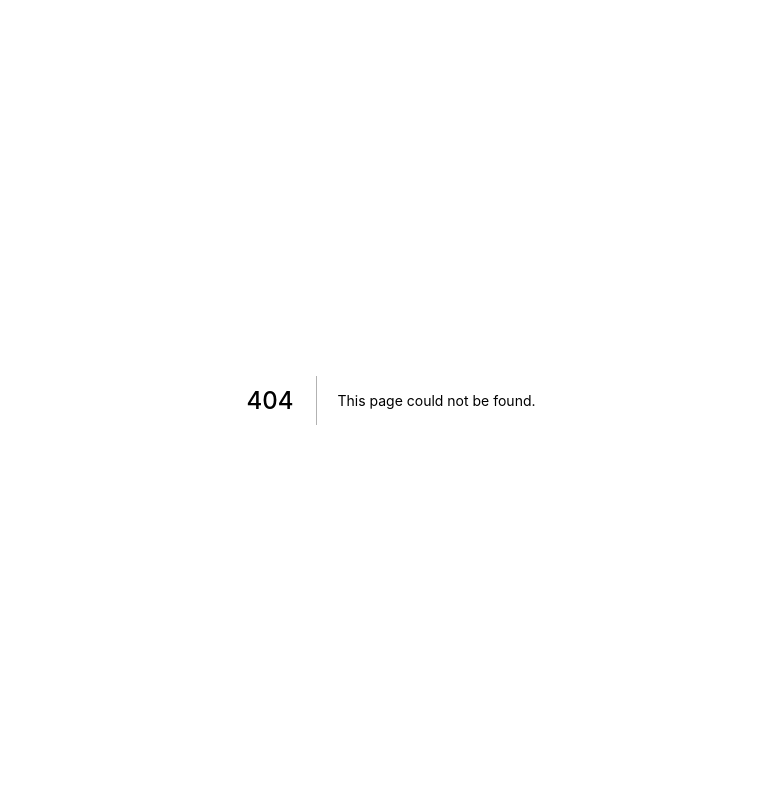
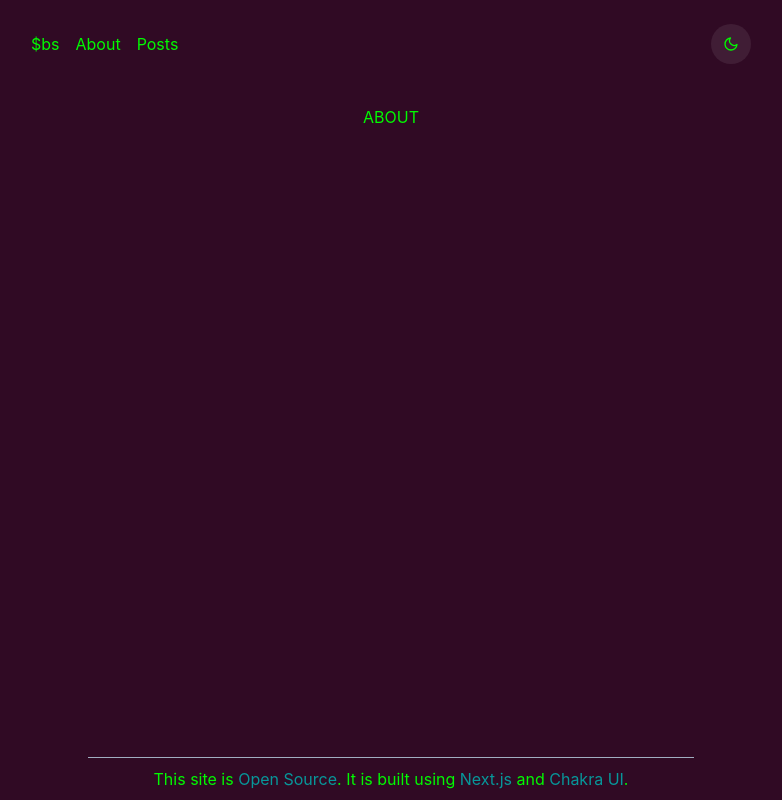
Before and after one commit to bitspittle/bitspittle.dev-deprecated, a Next.js app: page /about in a window 1280 px wide. Before the commit this address had no page. Shown: the whole page, without its empty margins (249-1031 px from the left). Built offline with nearby package versions, Linux system fonts and the light colour scheme.

Commit message:
Add stubs for ABOUT and POSTS pages

```diff
--- a/components/layouts/Layout.tsx
+++ b/components/layouts/Layout.tsx
@@ -7,7 +7,7 @@ import {Footer} from "../sections/Footer";
 
 export interface LayoutProps extends ChakraProps {
     /** The title of this page */
-    title: string,
+    title?: string,
     /** An description of this page. */
     description: string,
     /** An optional setting which, if set to false (the default), means a nav header and footer will be shown. */
@@ -26,11 +26,12 @@ const Layout: React.FunctionComponent<LayoutProps> =
          ...props
      }) => {
         const {colorMode} = useColorMode()
+        const fullTitle = title ? title + " - Bitspittle.dev" : "Bitspittle.dev"
         return (
             <>
                 <Head>
                     <link rel="icon" href="/favicon.ico"/>
-                    <title>{title}</title>
+                    <title>{fullTitle}</title>
                     <meta name="description" content={description}/>
                 </Head>
                 <Flex
@@ -38,7 +39,8 @@ const Layout: React.FunctionComponent<LayoutProps> =
                     color={getBrandColors(colorMode).fg}
                     transitionProperty="background-color, color"
                     transitionDuration="normal"
-                    justifyContent="center"
+                    flexDirection="column"
+                    alignItems="center"
                 >
                     <Flex
                         as="div"
@@ -52,6 +54,10 @@ const Layout: React.FunctionComponent<LayoutProps> =
                         <Box
                             as="main"
                             flexGrow={1}
+                            padding="1rem 0"
+                            display="flex"
+                            flexDirection="column"
+                            alignItems="center"
                             {...props}
                         >
                             {children}
--- a/components/sections/Footer.tsx
+++ b/components/sections/Footer.tsx
@@ -1,7 +1,7 @@
 import {Container, StackProps, useColorMode} from "@chakra-ui/react";
 import React from "react";
 import {getBrandColors} from "../../theme/colors";
-import {Link} from "../widgets/Link";
+import {ThemedLink as Link} from "../widgets/ThemedLink";
 
 export const Footer: React.FunctionComponent<StackProps> = ({...props}) => {
     const {colorMode} = useColorMode()
@@ -14,6 +14,8 @@ export const Footer: React.FunctionComponent<StackProps> = ({...props}) => {
                 borderTopWidth="1px"
                 borderTopStyle="solid"
                 borderTopColor={getBrandColors(colorMode).border}
+                transitionProperty="border-top-color"
+                transitionDuration="normal"
                 textAlign="center"
                 {...props}
             >
--- a/components/sections/NavHeader.tsx
+++ b/components/sections/NavHeader.tsx
@@ -1,7 +1,7 @@
 import {Flex, HStack, Spacer, StackProps} from "@chakra-ui/react";
 import {LightModeToggle} from "../widgets/LightModeToggle";
 import React from "react";
-import {NavLink} from "../widgets/NavLink";
+import {Link} from "../widgets/Link";
 
 export const NavHeader: React.FunctionComponent<StackProps> = ({...props}) => {
     return (
@@ -11,9 +11,9 @@ export const NavHeader: React.FunctionComponent<StackProps> = ({...props}) => {
             {...props}
         >
             <HStack as="nav" spacing={4}>
-                <NavLink href="/">$bs</NavLink>
-                <NavLink href="/about">About</NavLink>
-                <NavLink href="/posts">Posts</NavLink>
+                <Link href="/">$bs</Link>
+                <Link href="/about">About</Link>
+                <Link href="/posts">Posts</Link>
             </HStack>
             <Spacer/>
             <HStack as="aside">
--- a/components/widgets/Link.tsx
+++ b/components/widgets/Link.tsx
@@ -1,14 +1,24 @@
 import React from 'react'
+import NextLink from 'next/link'
 import {Link as ChakraLink, LinkProps, useColorMode} from '@chakra-ui/react'
-import {getBrandColors} from "../../theme/colors";
 
-/** Our own link which changes color based on the color mode */
-export const Link: React.FunctionComponent<LinkProps> = ({...props}) => {
-    const {colorMode} = useColorMode()
+/**
+ * Our own Link class which encapsulates both Next.js AND Chakra UI
+ * functionality.
+ *
+ * Next.js gives us client side navigation, which is much snappier, while
+ * Chakra gives us the ability to style things dynamically.
+ *
+ * See also: {@link ThemedLink}.
+ */
+export const Link: React.FunctionComponent<LinkProps> = (
+    {
+        href,
+        ...props}
+) => {
     return (
-        <ChakraLink
-            color={getBrandColors(colorMode).link}
-            {...props}
-        />
+        <NextLink href={href ?? "/"}>
+            <ChakraLink {...props} />
+        </NextLink>
     )
 }
--- /dev/null
+++ b/components/widgets/ThemedLink.tsx
@@ -0,0 +1,20 @@
+import React from 'react'
+import {LinkProps as BrandLinkProps, useColorMode, useColorModeValue} from '@chakra-ui/react'
+import {getBrandColors} from "../../theme/colors";
+import {Link} from "./Link";
+
+/**
+ * A {@link Link} that additionally sets the appropriate brand colors automatically,
+ * including support for when the color mode changes.
+ */
+export const ThemedLink: React.FunctionComponent<BrandLinkProps> = ({...props}) => {
+    const {colorMode} = useColorMode()
+    return (
+        <Link
+            transitionProperty="color"
+            transitionDuration="normal"
+            color={getBrandColors(colorMode).link}
+            {...props}
+        />
+    )
+}
--- /dev/null
+++ b/pages/about.tsx
@@ -0,0 +1,14 @@
+import Layout from "../components/layouts/Layout";
+
+export default function About() {
+    return (
+        <Layout
+            title="About"
+            description="About this site and its author"
+        >
+            <h1>
+                ABOUT
+            </h1>
+        </Layout>
+    )
+}
--- a/pages/index.tsx
+++ b/pages/index.tsx
@@ -3,12 +3,7 @@ import Layout from "../components/layouts/Layout";
 export default function Home() {
     return (
         <Layout
-            title="Bitspittle.dev"
             description="A developer blog with tutorials and experiences from the industry"
-            padding="1rem 0"
-            display="flex"
-            flexDirection="column"
-            alignItems="center"
         >
             <h1 >
                 Welcome to <a href="https://nextjs.org">Next.js!</a>
```
Also changed, not shown: components/widgets/NavLink.tsx (deleted, +0 -10 lines), pages/posts/index.tsx (added, +14 -0 lines).
